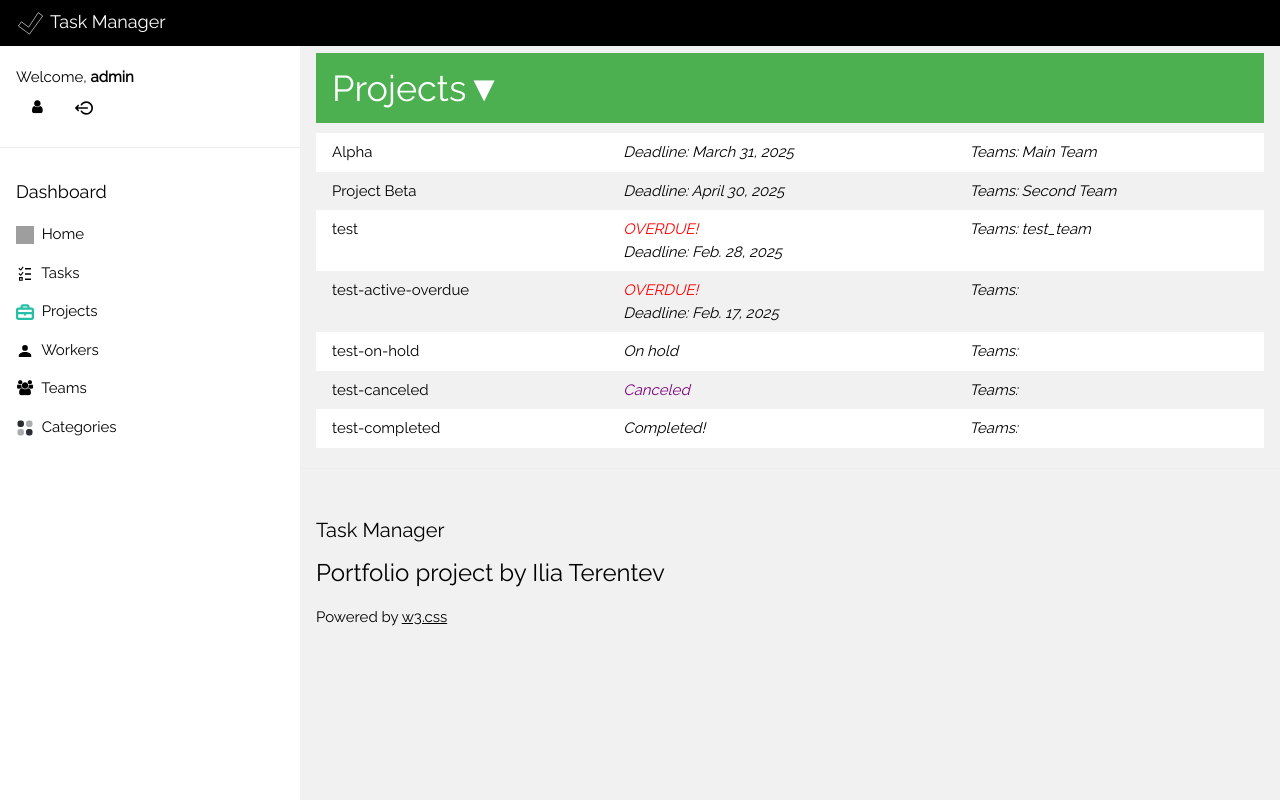
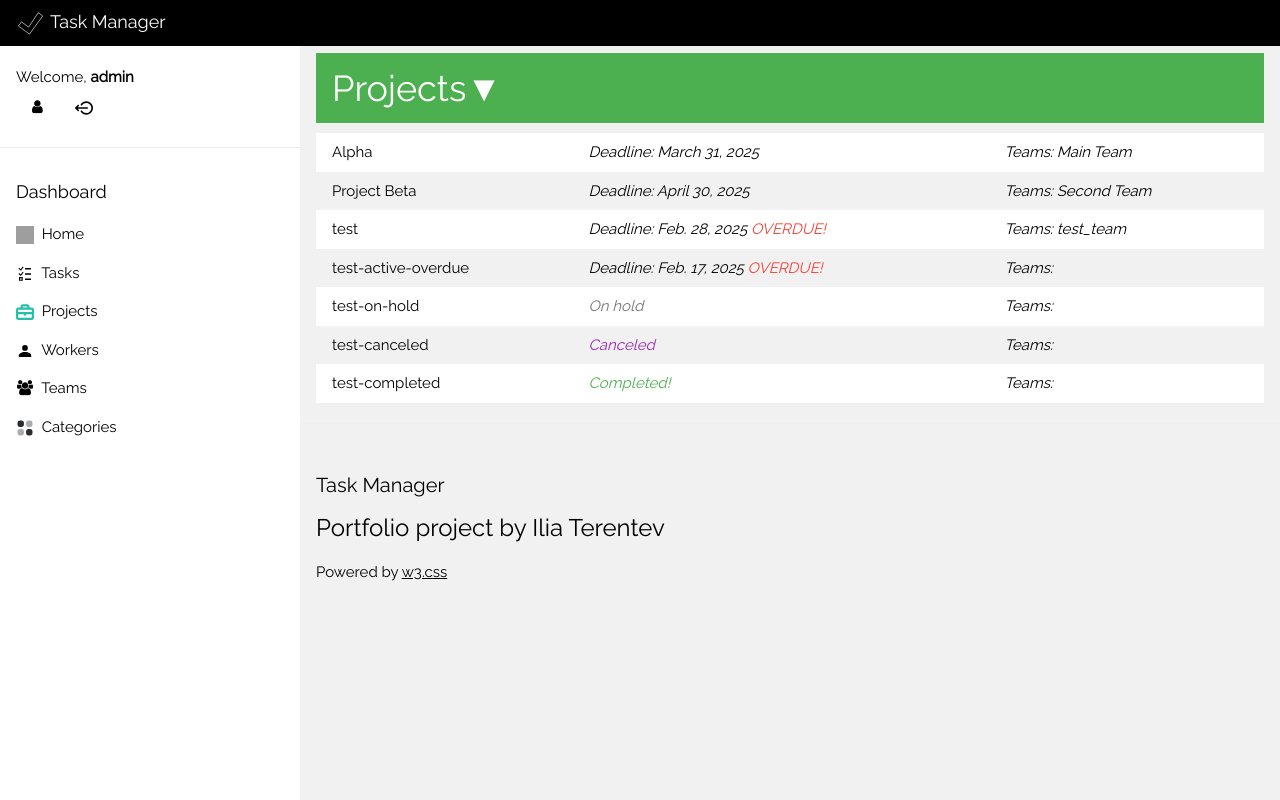
Before and after one commit to Wenhun/it_company_task_manager, a Django app: page /projects/ in a window 1280 px wide. Run offline with Django 5.2, Linux system fonts and the light colour scheme; a user stored in the database is signed in; data comes from the database, SQL or seed files in the repository; grey boxes are pictures that could not be loaded.

Commit message:
edit display of information in the task and project tables.

```diff
--- a/templates/includes/project_table.html
+++ b/templates/includes/project_table.html
@@ -2,9 +2,10 @@
   <td>{{ project.project_name }}</td>
   <td>
     <i>
-      {{ content }}
       {% if is_active %}
-        {{ project.deadline }}
+        Deadline: {{ project.deadline }} {{ content }}
+      {% else %}
+        {{ content }}
       {% endif %}
     </i>
   </td>
--- a/templates/includes/task_table.html
+++ b/templates/includes/task_table.html
@@ -20,7 +20,7 @@
             <tr class="w3-hover-red" onclick="location.href='{% url "task_manager:task-detail" pk=task.id %}';" style="cursor: pointer;">
                 <td><img src="{% static task.task_type.name|task_image %}" alt="{{ task.task_type.name }}" class="sidebar_image"></td>
                 <td>{{ task.name }}</td>
-                <td><i>Deadline: {{ task.deadline }} <div style="color: red">OVERDUE!</div></i></td>
+                <td><i>Deadline: {{ task.deadline }} <span class="w3-text-red">OVERDUE!</span></i></td>
                 <td><i>Priority: {{ task.get_priority_display }}</i></td>
                 <td><i>Workers: {% for assign in task.assignees.all %} {{ assign.username }}{% endfor %}</i></td>
             </tr>
@@ -31,7 +31,7 @@
             <tr class="w3-hover-green" onclick="location.href='{% url "task_manager:task-detail" pk=task.id %}';" style="cursor: pointer;">
                 <td><img src="{% static task.task_type.name|task_image %}" alt="{{ task.task_type.name }}" class="sidebar_image"></td>
                 <td>{{ task.name }}</td>
-                <td><i style="color: green">Completed!</i></td>
+                <td><i class="w3-text-green">Completed!</i></td>
                 <td style="opacity: 0.0;"><i>Priority: {{ task.get_priority_display }}</i></td>
                 <td><i>Workers: {% for assign in task.assignees.all %} {{ assign.username }}{% endfor %}</i></td>
             </tr>
--- a/templates/task_manager/project_list.html
+++ b/templates/task_manager/project_list.html
@@ -16,23 +16,23 @@
     <table class="w3-table w3-striped w3-white" >
       {% for project in project_list %}
         {% if project.status == "Active" and project.deadline >= current_date %}
-          {% include "includes/project_table.html" with color="blue" content="Deadline: " is_active=True %}
+          {% include "includes/project_table.html" with color="blue" content="" is_active=True %}
         {% endif %}
 
         {% if project.status == "Active" and project.deadline < current_date %}
-          {% include "includes/project_table.html" with color="red" content='<div style="color: red">OVERDUE!</div> Deadline: ' is_active=True %}
+          {% include "includes/project_table.html" with color="red" content='<span class="w3-text-red">OVERDUE!</span>' is_active=True %}
         {% endif %}
 
         {% if project.status == "Completed"%}
-          {% include "includes/project_table.html" with color="green" content="<div style='color: greeb'>Completed!</div>" is_active=False %}
+          {% include "includes/project_table.html" with color="green" content="<div class='w3-text-green'>Completed!</div>" is_active=False %}
         {% endif %}
 
         {% if project.status == "Canceled"%}
-          {% include "includes/project_table.html" with color="orange" content='<div style="color: purple">Canceled</div>' is_active=False %}
+          {% include "includes/project_table.html" with color="orange" content='<div class="w3-text-purple">Canceled</div>' is_active=False %}
         {% endif %}
 
         {% if project.status == "On Hold"%}
-          {% include "includes/project_table.html" with color="gray" content='<div style="color: dark-gray">On hold</div>' is_active=False %}
+          {% include "includes/project_table.html" with color="gray" content='<div class="w3-text-gray">On hold</div>' is_active=False %}
         {% endif %}
 
       {% empty %}
```
